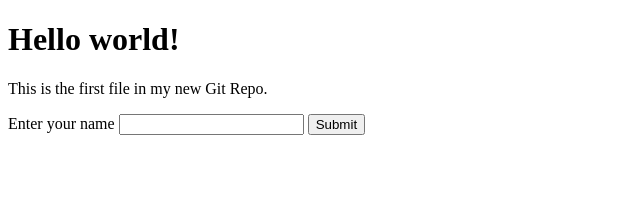
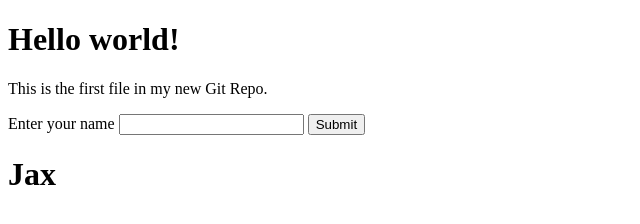
Before and after one commit to jaxpacleb/hello-world, a plain HTML site: page index.html in a window 1280 px wide. Shown: the full height of the page, 0-640 px from the left. Drawn offline with Linux system fonts and the light colour scheme.

Commit message:
Add header with name 'Jax' to index.html

```diff
--- a/index.html
+++ b/index.html
@@ -13,6 +13,8 @@
     <input type='text' />
     <button>Submit</button>
 
+    <h1>Jax</h1>
+
 </body>
 <script src="/index.js"></script>
 
```
